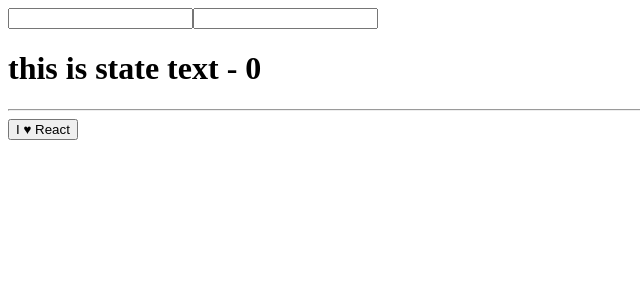
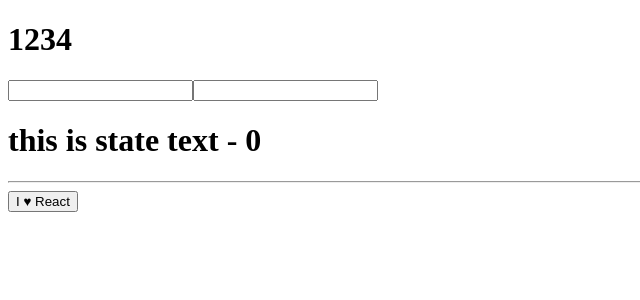
Before and after one commit to vinay-thallam/react-cuddle, a React (Create React App) app: page / in a window 1280 px wide. Shown: the top 300 px of the page, without its empty margins (0-640 px from the left). Built offline with nearby package versions, Linux system fonts and the light colour scheme.

Commit message:
custom prop validations - NOT WORKING i.e NOT SEEING error message in console

```diff
--- a/src/App.js
+++ b/src/App.js
@@ -17,6 +17,7 @@ class App extends React.Component {
   render() {
     return (
       <div>
+        <Title txt="1234"/>
         <Widget update={this.update.bind(this)}/>
         <Widget update={this.update.bind(this)}/>
         <h1>{this.state.txt} - {this.state.cat}</h1>
@@ -27,4 +28,17 @@ class App extends React.Component {
 
 const Widget = (props) => <input type="text" onChange={props.update} />
 
+const Title = (props) => <h1>{props.txt}</h1>
+
+Title.PropTypes = {
+  txt(props, propName, component){
+    if(!(propName in props)){
+      return new Error(`Missing ${propName}`)
+    }
+    if(props[propName].length < 6){
+      return new Error(`${propName} too short`)
+    }
+  }
+}
+
 export default App
```
